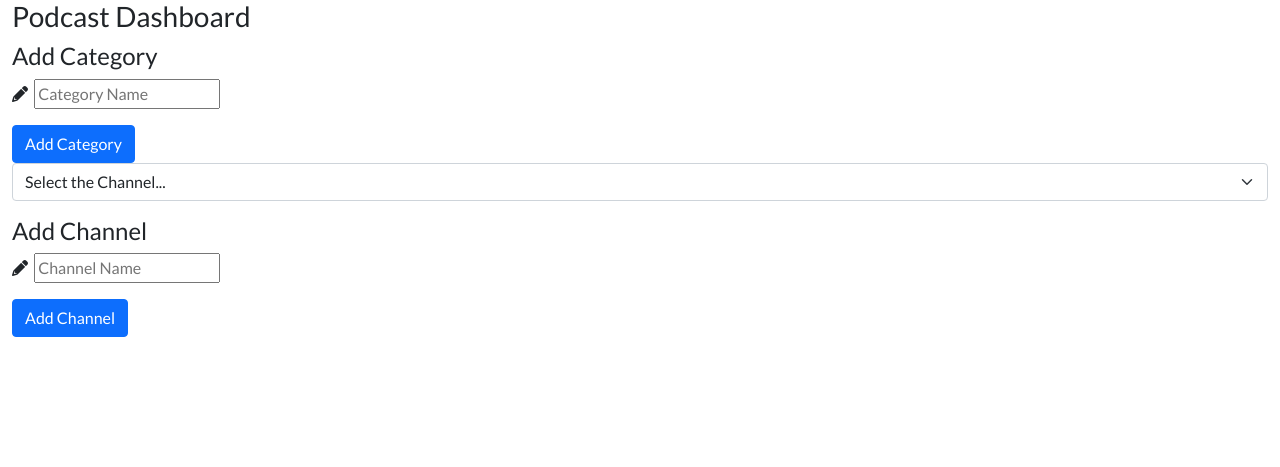
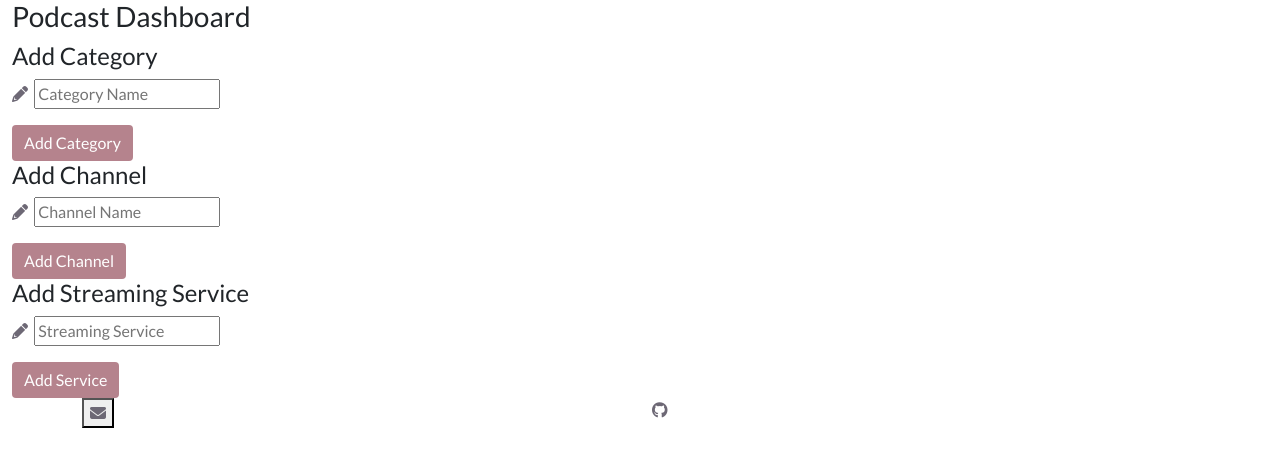
Before and after one commit to PeteCookson/Poddly, a Flask app: page /get_categories in a window 1280 px wide. Shown: the part 65-532 px from the top of the page. Run offline with Flask 2, Linux system fonts and the light colour scheme; data that the repository does not hold is empty; some libraries are stand-ins or nearby versions.

Commit message:
Update to dashboard edit functonality

```diff
--- a/app.py
+++ b/app.py
@@ -6,6 +6,7 @@ from flask_paginate import Pagination, get_page_args
 from flask_pymongo import PyMongo
 from bson.objectid import ObjectId
 from werkzeug.security import generate_password_hash, check_password_hash
+from datetime import date
 if os.path.exists("env.py"):
     import env
 
@@ -126,7 +127,7 @@ def add_podcast():
             "channel": request.form.get("channel"),
             "streaming_service": request.form.get("streaming_service"),
             "added_by": session["user"],
-            # "date_added":
+            #"date_added": datetime.now(),
             "cover": request.form.get("cover")
         }
         mongo.db.podcasts.insert_one(podcast)
@@ -134,6 +135,7 @@ def add_podcast():
         flash("Podcast successfully added to the PODDLY Directory")
         return redirect(url_for("get_podcasts"))
 
+    #date_time = now.strftime("%d/%m/%Y, %H:%M:%S")
     categories = mongo.db.categories.find().sort("category_name", 1)
     channels = mongo.db.channels.find().sort("channel", 1)
     services = mongo.db.service.find().sort("streaming_service")
@@ -190,6 +192,40 @@ def add_category():
     return render_template("add_category.html")
 
 
+@app.route("/add_channel", methods=["GET", "POST"])
+def add_channel():
+    if request.method == "POST":
+        channel = {
+            "channel": request.form.get("channel")
+        }
+        mongo.db.channels.insert_one(channel)
+        flash("New Channel Added")
+        return redirect(url_for("get_categories"))
+    return render_template("dashboard.html")
+
+
+@app.route("/add_comment", methods=["GET", "POST"])
+def add_comment():
+    if request.method == "POST":
+        comments = {
+            "comments": request.form.get("comments")
+        }
+        mongo.db.podcasts.insert_one(comments)
+        flash("New Comment Added")
+        return redirect(url_for("get_categories"))
+    return render_template("podcasts.html")
+
+@app.route("/add_service", methods=["GET", "POST"])
+def add_service():
+    if request.method == "POST":
+        service = {
+            "streaming_service": request.form.get("streaming_service")
+        }
+        mongo.db.service.insert_one(service)
+        flash("New Streaming Service Added")
+        return redirect(url_for("get_categories"))
+    return render_template("dashboard.html")
+
 @app.route("/edit_category/<category_id>", methods=["GET", "POST"])
 def edit_category(category_id):
     if request.method == "POST":
@@ -205,6 +241,7 @@ def edit_category(category_id):
     return render_template("edit_category.html", category=category)
 
 
+
 @app.route("/delete_category/<category_id>")
 def delete_category(category_id):
     mongo.db.categories.delete_one({"_id": ObjectId(category_id)})
@@ -218,18 +255,6 @@ def get_channels(channel_id):
     return render_template("get_categories", channels=channels)
 
 
-@app.route("/add_channel", methods=["GET", "POST"])
-def add_channel():
-    if request.method == "POST":
-        channel = {
-            "channel_name": request.form.get("channel_name")
-        }
-        mongo.db.channels.insert_one(channel)
-        flash("New Channel Added")
-        return redirect(url_for("get_channels"))
-    return render_template("dashoard.html")
-
-
 if __name__ == "__main__":
     app.run(host=os.environ.get("IP"),
             port=int(os.environ.get("PORT")),
--- a/static/css/style.css
+++ b/static/css/style.css
@@ -35,11 +35,25 @@ a {
     border-radius: 6px;
 }
 
+.btn-primary {
+    background-color: #b5838d;
+    color: white;
+    border: none;
+}
+
+.btn-primary:hover {
+    background-color: #ffb482;
+}
+
 .submit-btn {
     background-color: white;
     color: rgb(0, 0, 0);
     border-color: black;
     border-radius: 6px;
+}
+
+.fas {
+    color: #6d6875;
 }
 
 .card {
@@ -49,6 +63,13 @@ a {
     padding: 0;
     box-shadow: 4px 4px 20px;
     transition: .5s;
+}
+
+.text-input {
+    border-color: #6d6875;
+    width: 50%;
+    border-width: 1px;
+    margin-left: 10px;
 }
 
 .card:hover {
--- a/templates/base.html
+++ b/templates/base.html
@@ -65,10 +65,20 @@
         {% endblock %}
 
     </main>
+    <footer class="container">
+        <div class="row">
+            <div class="contact-info-email col-6">
+                <button id="contactBtn" aria-label="Contact"><i class="fas fa-solid fa-envelope" aria-hidden="true"></i></button>
+            </div>
+            <div class="contact-info-github col-6">
+                <a href="https://github.com/PeteCookson" aria-label="Github" target="_blank"><i class="fab fa-brands fa-github"></i></a>
+            </div>
+        </div>
+    </footer>
 
     <script src="https://code.jquery.com/jquery-3.6.0.min.js" integrity="sha256-/xUj+3OJU5yExlq6GSYGSHk7tPXikynS7ogEvDej/m4=" crossorigin="anonymous"></script>
     <script src="https://cdn.jsdelivr.net/npm/bootstrap@5.1.3/dist/js/bootstrap.bundle.min.js" integrity="sha384-ka7Sk0Gln4gmtz2MlQnikT1wXgYsOg+OMhuP+IlRH9sENBO0LRn5q+8nbTov4+1p" crossorigin="anonymous"></script>
-    <script src="http://ajax.aspnetcdn.com/ajax/jquery.validate/1.9/jquery.validate.js"></script>
+    <script src="https://ajax.aspnetcdn.com/ajax/jquery.validate/1.9/jquery.validate.js"></script>
     <script src="{{ url_for('static', filename='js/script.js') }}"></script>
     {% block scripts %}
     {% endblock %}
--- a/templates/dashboard.html
+++ b/templates/dashboard.html
@@ -24,7 +24,7 @@
         <div class="mb-3">
             <i class="fas fa-pencil-alt prefix"></i>
             <label for="category_name"></label>
-            <input type="text" class="validate" id="category_name" name="category_name" minlength="3" maxlength="25" placeholder="Category Name">
+            <input type="text" class="validate" id="category_name" name="category_name" minlength="3" maxlength="25" placeholder="Category Name" required>
         </div>
         <!-- submit button -->
         <div class="row">
@@ -35,13 +35,18 @@
     </form>
 </div>
 <!-- channel list -->
-<div class="input-group mb-3">
-    <select class="form-select" id="channel" name="channel" required>
-        <option value="">Select the Channel...</option>
+<div class="container-fluid">
+    <div class="row row-cols-3">
         {% for channel in channels %}
-        <option value="{{ channel.channel }}">{{ channel.channel }}</option>
+        <div>
+            <div class="card-body">
+                <h5 class="card-title">{{ channel.channel }}</h5>
+                <a href="" class="btn btn-primary">Edit</a>
+                <a href="" class="btn btn-danger">Delete</a>
+            </div>
+        </div>
         {% endfor %}
-    </select>
+    </div>
 </div>
 <!-- add channel -->
 <div>
@@ -50,8 +55,8 @@
 
         <div class="mb-3">
             <i class="fas fa-pencil-alt prefix"></i>
-            <label for="channel_name"></label>
-            <input type="text" class="validate" id="channel_name" name="channel_name" minlength="3" maxlength="25" placeholder="Channel Name">
+            <label for="channel"></label>
+            <input type="text" class="validate" id="channel" name="channel" minlength="3" maxlength="25" placeholder="Channel Name">
         </div>
         <!-- submt button -->
         <div class="row">
@@ -62,4 +67,30 @@
     </form>
 </div>
 
+<div class="row row-cols-3">
+    {% for service in services %}
+    <h5 class="card-title">{{ service.streaming_service }}</h5>
+    <a href="" class="btn btn-primary">Edit</a>
+    <a href="" class="btn btn-danger">Delete</a>
+    {% endfor %}
+</div>
+
+<div>
+    <h4 class="">Add Streaming Service</h4>
+    <form class="col" method="POST" action="{{ url_for('add_service') }}">
+        <!-- category name -->
+        <div class="mb-3">
+            <i class="fas fa-pencil-alt prefix"></i>
+            <label for="streaming_service"></label>
+            <input type="text" class="validate" id="streaming_service" name="streaming_service" minlength="3" maxlength="25" placeholder="Streaming Service" required>
+        </div>
+        <!-- submit button -->
+        <div class="row">
+            <div class="col">
+                <input class="btn btn-primary" type="submit" value="Add Service">
+            </div>
+        </div>
+    </form>
+</div>
+
 {% endblock %}
--- a/templates/edit_podcast.html
+++ b/templates/edit_podcast.html
@@ -56,8 +56,12 @@
             <h5 class="text-center">Select all the available streaming services</h5>
             <div class="form-check">
                 {% for service in services %}
-                <input class="form-check-input" type="checkbox" value="{{ service.streaming_service }}" id="streaming_service">
+                {% if service.streaming_service == podcast.service %}
+                <option value="{{ service.streaming_service }}" selected>{{ service.streaming_service }}</option>
+                {% else %}
+                <input class="form-check-input" type="checkbox" value="{{ service.streaming_service }}" id="streaming_service" name="streaming_service">
                 <option value="">{{ service.streaming_service }}</option>
+                {% endif %}
                 {% endfor %}
                 <label class="form-check-label" for="streaming_service"></label>
             </div>
```
Also changed, not shown: templates/add_podcast.html (+9 -6 lines), templates/podcasts.html (+11 -20 lines).
